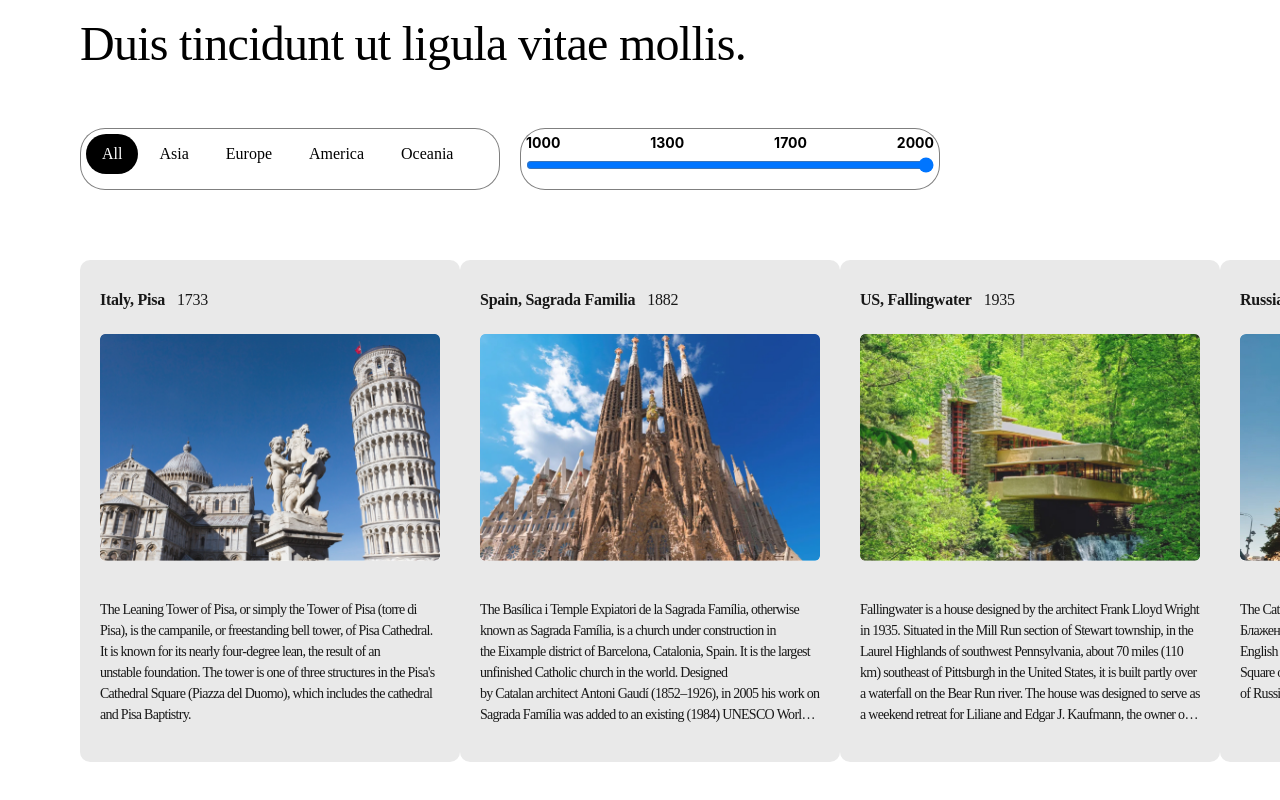
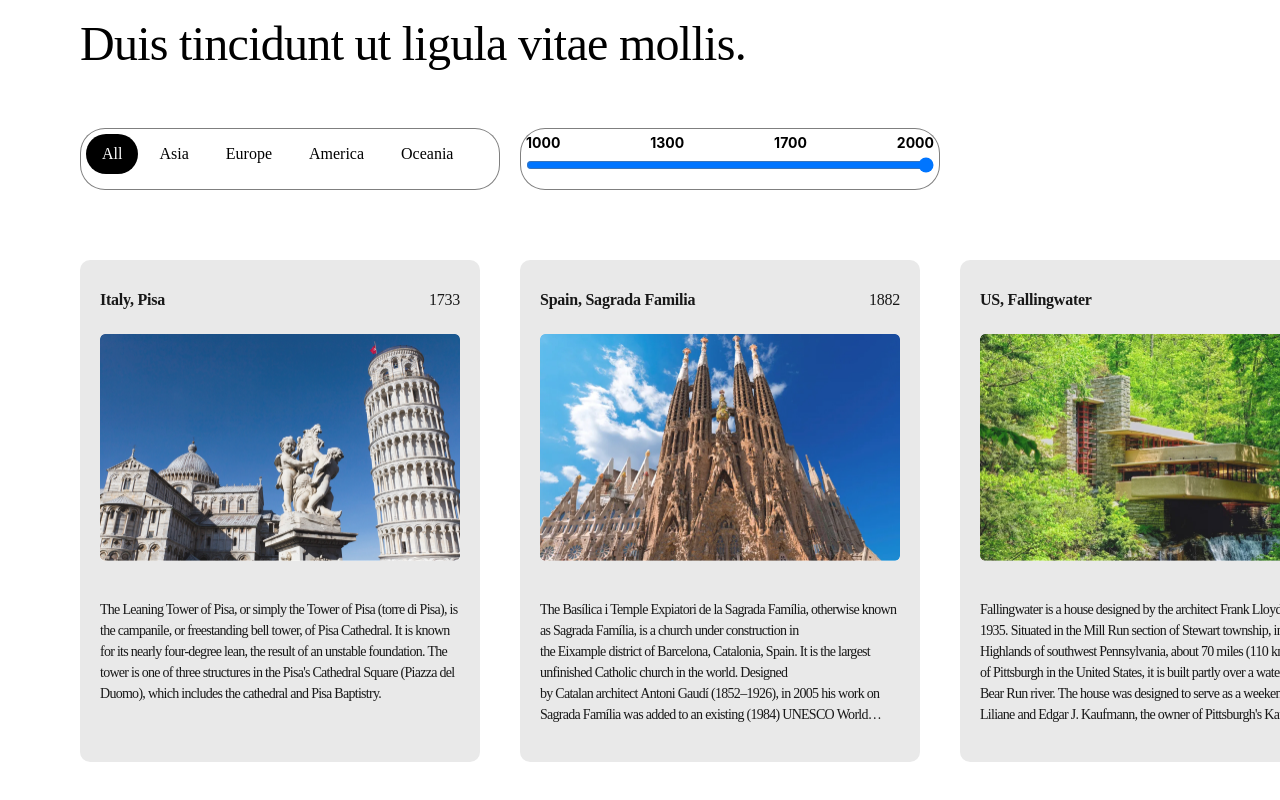
Before and after one commit to yeon-jae/dfluid_web, a React (Create React App) app in the folder dfluid-website/: page / in a window 1280 px wide. Shown: the part 1716-2516 px from the top of the page. Built offline with nearby package versions, Linux system fonts and the light colour scheme; no server answers.

Commit message:
style: 3rd card css modified

```diff
--- a/dfluid-website/src/styles/FilterCard.css
+++ b/dfluid-website/src/styles/FilterCard.css
@@ -1,6 +1,6 @@
 /*개별 카드 부분   */
 .card{
-    width: 415px;
+    width: 400px;
     height: auto;
     padding: 15px 20px 23px;
     opacity: 0.9;
@@ -14,7 +14,7 @@
 .card-header{
     display: flex;
     align-items: center;
-    gap: 12px;                /* 요소 사이 간격 */
+    justify-content: space-between
 }
 
 .card-header p{
@@ -32,7 +32,7 @@
 
 
 .year{
-    font-family: Montserrat;
+font-family: Montserrat;
   font-size: 16px;
   font-weight: normal;
   font-stretch: normal;
@@ -44,9 +44,9 @@
 }
 
 .card img{
-    width: 100%;
+    width: 360px;
+    margin: 9px 0 20px;
     height: 227.1px;
-    margin: 9px 0 20px;
     border-radius: 5px;
 }
 
--- a/dfluid-website/src/styles/FilterSection.css
+++ b/dfluid-website/src/styles/FilterSection.css
@@ -79,5 +79,5 @@
 .card-list{
     display: flex;
     margin-top: 70px;
-
+    gap: 40px;
 }
```
